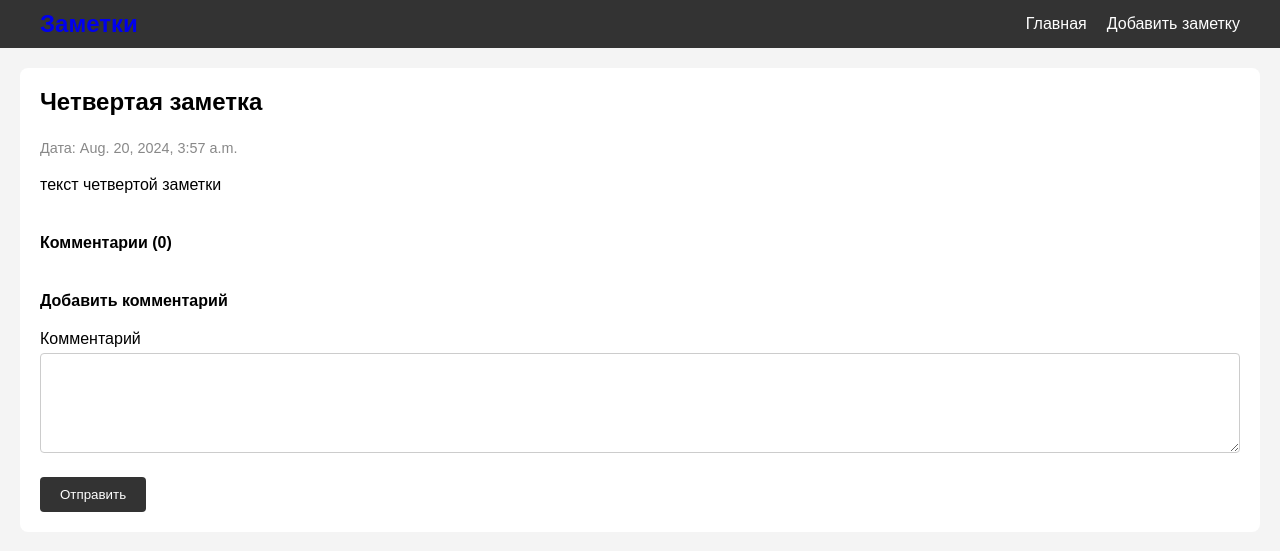
After one commit to Daria-St/Blog, a Django app: page /4 in a window 1280 px wide. The commit adds this page. Shown: the top 551 px of the page. Run offline with Django 5.2, Linux system fonts and the light colour scheme; data comes from the database, SQL or seed files in the repository; both versions use the stored data as it was after the commit.

Commit message:
Коммент&Отдельная заметка

```diff
--- a/core/admin.py
+++ b/core/admin.py
@@ -1,5 +1,6 @@
 from django.contrib import admin
 
-from .models import Post, PostCategory
+from .models import Post, PostCategory, PostComment
 admin.site.register(Post)
 admin.site.register(PostCategory)
+admin.site.register(PostComment)
--- a/core/models.py
+++ b/core/models.py
@@ -21,6 +21,19 @@ class Post(models.Model):
 
     class Meta:
         verbose_name = 'Запись'
+        verbose_name_plural = 'Записи'
 
     def __str__(self):
         return self.title
+
+class PostComment(models.Model):
+    text = models.TextField(max_length=1000)
+    post = models.ForeignKey(Post,
+                             on_delete=models.CASCADE,
+                             related_name='post_comments')
+    class Meta:
+        verbose_name = 'Комментарий'
+        verbose_name_plural = 'Комментарии'
+
+    def __str__(self):
+        return self.text[:10]
--- a/core/urls.py
+++ b/core/urls.py
@@ -1,9 +1,11 @@
 from django.contrib import admin
 from django.urls import path, include
 
-from .views import main,  post_add
+from .views import main,  post_add, post_detail, comment_add
 
 urlpatterns = [
     path('', main, name='main'),
     path('add', post_add, name='post_add'),
+    path('<int:post_id>', post_detail, name='post_detail'),
+    path('<int:post_id>/comment/add', comment_add, name='comment_add'),
 ]
--- a/core/views.py
+++ b/core/views.py
@@ -1,5 +1,5 @@
 from django.shortcuts import render, redirect
-from .models import Post, PostCategory
+from .models import Post, PostCategory, PostComment
 
 def main(request):
     posts = Post.objects.all()
@@ -20,6 +20,12 @@ def main(request):
 
     # return render(request, 'main.html', {"posts": posts})
 
+def post_detail(request, post_id):
+    post= Post.objects.get(id=post_id)
+    comments = PostComment.objects.filter(post=post)
+    return render(request, 'post_detail.html', {"post": post, 'comments': comments})
+
+
 
 def post_add(request):
 
@@ -39,3 +45,12 @@ def post_add(request):
         return redirect('main')
 
     return render(request, 'post_add.html', {'categories': categories})
+
+
+def comment_add(request, post_id):
+    if request.method == 'POST':
+        post= Post.objects.get(id=post_id)
+        text = request.POST.get('text')
+        PostComment.objects.create(post=post, text=text)
+
+        return redirect('post_detail', post.id)
--- a/templates/base.html
+++ b/templates/base.html
@@ -101,6 +101,79 @@
         a:visited {
             color: inherit;
         }
+        .container-post {
+            max-width: 1200px;
+            margin: 20px auto;
+            padding: 20px;
+            background-color: #fff;
+            border-radius: 8px;
+        }
+
+        .post-content {
+            margin-bottom: 40px;
+        }
+        .post-date {
+            color: #888;
+            font-size: 0.9em;
+            margin-bottom: 20px;
+        }
+        .comments-section {
+            margin-top: 40px;
+        }
+        .comments-section h4 {
+            margin-bottom: 20px;
+        }
+        .comment {
+            margin-bottom: 20px;
+            padding-bottom: 15px;
+            border-bottom: 1px solid #ddd;
+        }
+        .comment-author {
+            font-weight: bold;
+            color: #333;
+        }
+        .comment-date {
+            font-size: 0.85em;
+            color: #888;
+            margin-bottom: 5px;
+        }
+        .comment-text {
+            margin: 0;
+        }
+        .comment-form {
+            margin-top: 40px;
+        }
+        .comment-form h4 {
+            margin-bottom: 20px;
+        }
+        .comment-form label {
+            display: block;
+            margin-bottom: 5px;
+        }
+        .comment-form input,
+        .comment-form textarea {
+            width: 100%;
+            padding: 10px;
+            margin-bottom: 20px;
+            border: 1px solid #ccc;
+            border-radius: 4px;
+            box-sizing: border-box;
+        }
+        .comment-form textarea {
+            height: 100px;
+            resize: vertical;
+        }
+        .comment-form button {
+            background-color: #333;
+            color: #fff;
+            padding: 10px 20px;
+            border: none;
+            border-radius: 4px;
+            cursor: pointer;
+        }
+        .comment-form button:hover {
+            background-color: #555;
+        }
 
     </style>
 </head>
@@ -110,6 +183,7 @@
     <div class="header-container">
         <div class="header-logo"><a style="text-decoration:none" href="{% url 'main' %}">Заметки</a></div>
         <ul class="nav-menu">
+            <li><a href="{% url 'main' %}">Главная</a></li>
             <li><a href="{% url 'post_add' %}">Добавить заметку</a></li>
         </ul>
     </div>
--- a/templates/main.html
+++ b/templates/main.html
@@ -5,7 +5,7 @@
     <div class="main-content">
        {% for post in posts %}
         <div class="post-card">
-            <h2>{{ post.title }}</h2>
+            <h2><a href="{% url 'post_detail' post.id %}">{{ post.title }}</a></h2>
             <p>{{ post.text }}</p>
             <p class="date">{{ post.created_data }}</p>
         </div>
--- /dev/null
+++ b/templates/post_detail.html
@@ -0,0 +1,38 @@
+
+{% extends 'base.html' %}
+
+{% block content %}
+
+<div class="container-post">
+    <article class="post-content">
+        <h1>{{ post.title }}</h1>
+        <p class="post-date">Дата: {{ post.created_data }}</p>
+        <p>{{ post.text }}</p>
+        </article>
+
+    <!-- Блок комментариев -->
+    <div class="comments-section">
+        <h4>Комментарии ({{comments|length}})</h4>
+        {% for comment in comments %}
+        <div class="comment">
+            <p class="comment-author">Анонимус</p>
+<!--            <p class="comment-date">{{ post.created_data }}</p>-->
+            <p class="comment-text">{{ comment.text }}</p>
+        </div>
+        {% endfor %}
+    </div>
+
+    <!-- Форма добавления комментария -->
+    <div class="comment-form">
+        <h4>Добавить комментарий</h4>
+        <form action="{% url 'comment_add' post.id %}" method="post">
+            {% csrf_token %}
+            <label for="text">Комментарий</label>
+            <textarea id="text" name="text" required></textarea>
+
+            <button type="submit">Отправить</button>
+        </form>
+    </div>
+</div>
+
+{% endblock %}
```
Also changed, not shown: core/migrations/0003_postcomment.py (added), db.sqlite3, Скрины сайта/5) Добавление комментария и страницы отдельной заметки 1.png (added), Скрины сайта/5) Добавление комментария и страницы отдельной заметки 2.png (added), 2 other files.
